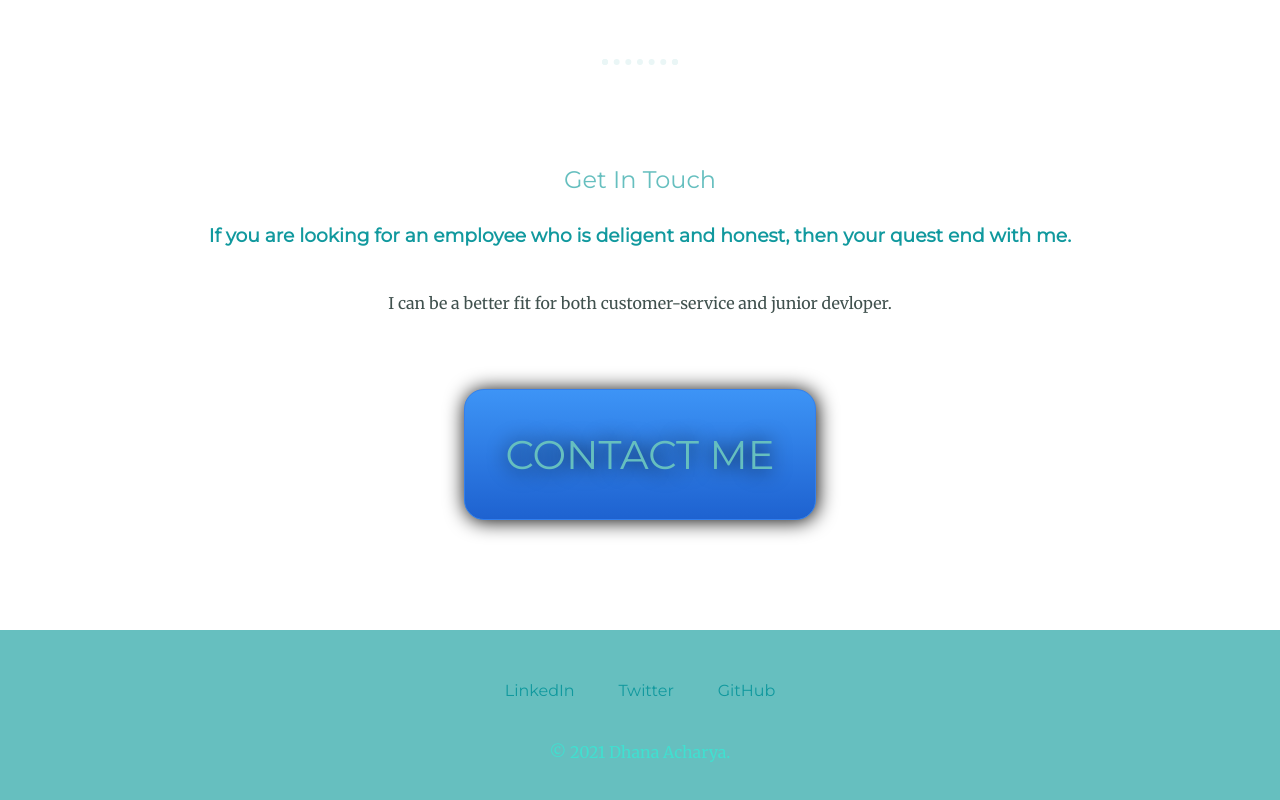
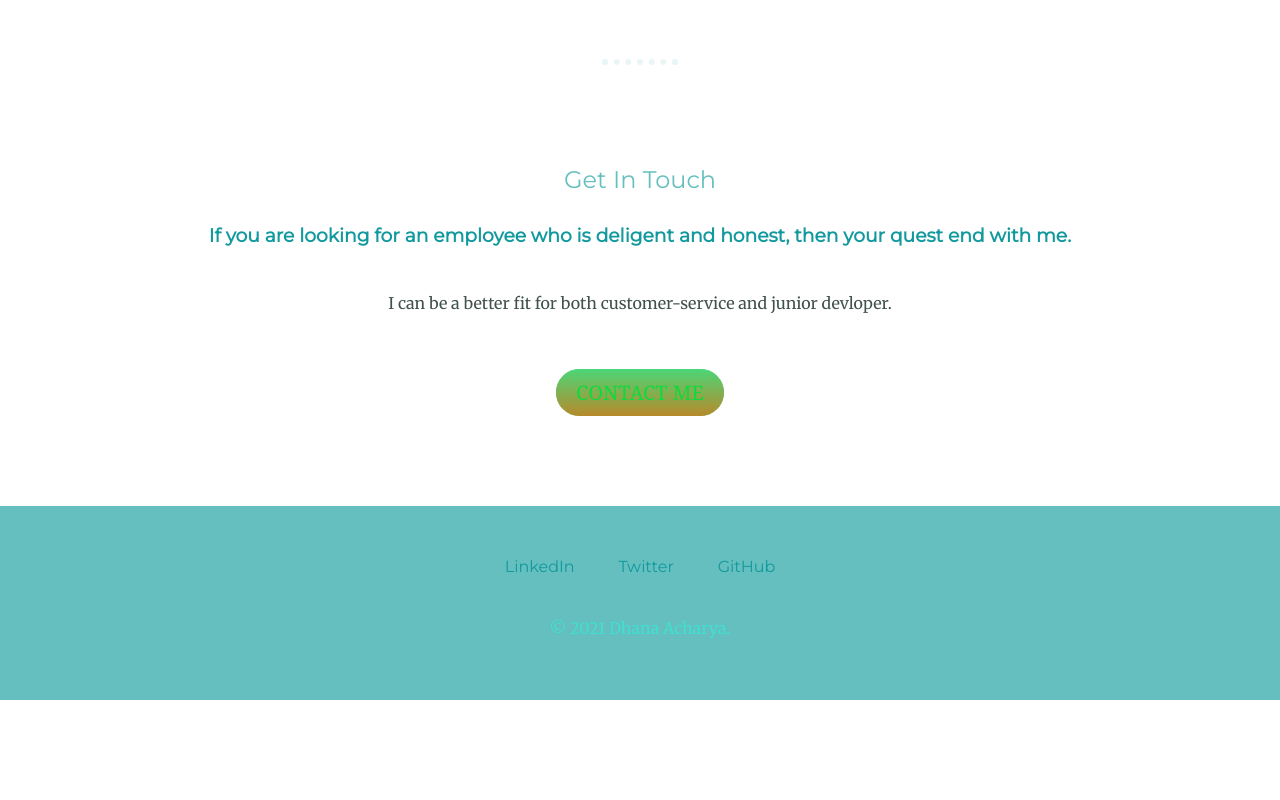
Before and after one commit to dpsharma2036/My-CSS-Profile, a plain HTML site: page index.html in a window 1280 px wide. Shown: the part 2331-3131 px from the top of the page. After the commit the page ends 3031 px from the top, so only its background shows below. Drawn offline with Linux system fonts and the light colour scheme.

Commit message:
css file modified

```diff
--- a/styles.css
+++ b/styles.css
@@ -142,41 +142,28 @@ hr{
  }
 
  .btn {
-    background: #66BFBF;
-    background-image: -webkit-linear-gradient(top, #3D94F6, #1E62D0);
-    background-image: -moz-linear-gradient(top, #3D94F6, #1E62D0);
-    background-image: -ms-linear-gradient(top, #3D94F6, #1E62D0);
-    background-image: -o-linear-gradient(top, #3D94F6, #1E62D0);
-    background-image: -webkit-gradient(to bottom, #3D94F6, #1E62D0);
-    -webkit-border-radius: 20px;
-    -moz-border-radius: 20px;
-    border-radius: 20px;
-    color: #66BFBF;
-    font-family: 'Montserrat',sans-serif;
-    font-size: 40px;
-    font-weight: 100;
-    padding: 40px;
-    -webkit-box-shadow: 1px 1px 20px 0 #000000;
-    -moz-box-shadow: 1px 1px 20px 0 #000000;
-    box-shadow: 1px 1px 20px 0 #000000;
-    text-shadow: 1px 1px 20px #000000;
-    border: solid #337FED 1px;
+    background: #4bd677;
+    background-image: -webkit-linear-gradient(top, #4bd677, #b8892b);
+    background-image: -moz-linear-gradient(top, #4bd677, #b8892b);
+    background-image: -ms-linear-gradient(top, #4bd677, #b8892b);
+    background-image: -o-linear-gradient(top, #4bd677, #b8892b);
+    background-image: linear-gradient(to bottom, #4bd677, #b8892b);
+    -webkit-border-radius: 28;
+    -moz-border-radius: 28;
+    border-radius: 28px;
+    font-family: Georgia;
+    color: #0ddb3d;
+    font-size: 20px;
+    padding: 10px 20px 10px 20px;
     text-decoration: none;
-    display: inline-block;
-    cursor: pointer;
-    text-align: center;
- }
+  }
 
- .btn:hover {
-    border: solid #337FED 1px;
-    background: #66bff6;
-    background-image: -webkit-linear-gradient(top, #1E62D0, #3D94F6);
-    background-image: -moz-linear-gradient(top, #1E62D0, #3D94F6);
-    background-image: -ms-linear-gradient(top, #1E62D0, #3D94F6);
-    background-image: -o-linear-gradient(top, #1E62D0, #3D94F6);
-    background-image: -webkit-gradient(to bottom, #1E62D0, #3D94F6);
-    -webkit-border-radius: 20px;
-    -moz-border-radius: 20px;
-    border-radius: 20px;
+  .btn:hover {
+    background: #3cb0fd;
+    background-image: -webkit-linear-gradient(top, #3cb0fd, #3498db);
+    background-image: -moz-linear-gradient(top, #3cb0fd, #3498db);
+    background-image: -ms-linear-gradient(top, #3cb0fd, #3498db);
+    background-image: -o-linear-gradient(top, #3cb0fd, #3498db);
+    background-image: linear-gradient(to bottom, #3cb0fd, #3498db);
     text-decoration: none;
- }
+  }
```
